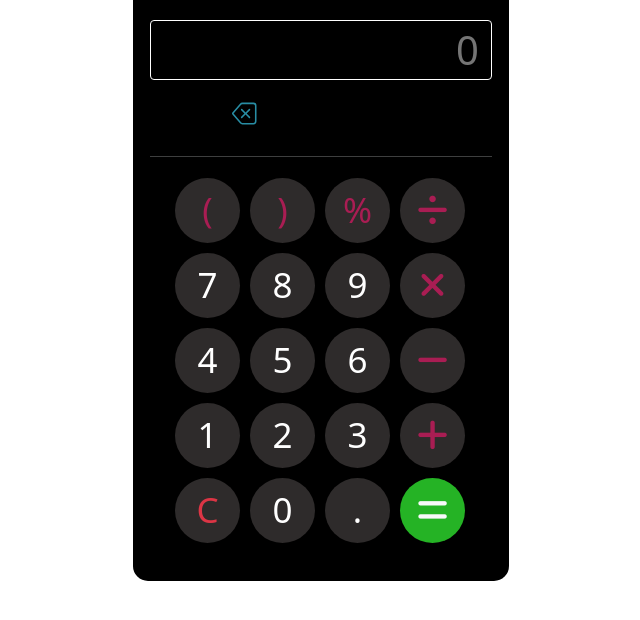
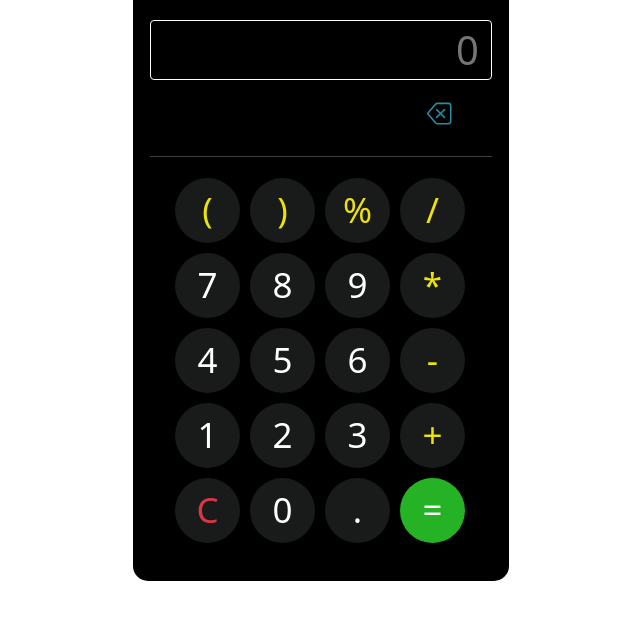
Before and after one commit to Gopika2123/calculator, a plain HTML site: page index.html in a window 1280 px wide. Shown: the part 98-718 px from the top of the page, without its empty margins (319-959 px from the left). Drawn offline with nearby package versions, Linux system fonts and the light colour scheme.

Commit message:
calculator

```diff
--- a/index.html
+++ b/index.html
@@ -40,7 +40,7 @@ background-color:rgb(26, 158, 140);
     height: 65px;
     border-radius: 50%;
     padding-top: 6px;
-    background-color:#2e2b2b ;
+    background-color:#191a1a ;
     color: #ffff;
     font-size: 35px ;
     font-weight: 500;
@@ -52,7 +52,7 @@ background-color:rgb(26, 158, 140);
   }
   .operators{
 
-    color:rgb(169, 29, 83);
+    color:rgb(235, 227, 9);
   }
   .button:hover{
     background-color:#1f2f25 ;
@@ -62,6 +62,7 @@ background-color:rgb(26, 158, 140);
   #backspace{
     color:rgb(40, 141, 164);
     background-color: black;
+    margin-left:200px;
 
   }
   .featureBtn{
@@ -76,8 +77,8 @@ background-color:rgb(26, 158, 140);
 
   }
   .featureBtn:hover{
-    background-color: #20693c;
-    color:rgb(125, 37, 179);
+    background-color: #13a9b1;
+    color:rgb(130, 17, 201);
 
 
   }
@@ -117,35 +118,35 @@ background-color:rgb(26, 158, 140);
               <div class="button operators" onclick="displayNum('(')">(</div>
               <div class="button operators" onclick="displayNum(')')">)</div>
               <div class="button operators" onclick="displayNum('%')">%</div>
-              <div class="button operators" onclick="displayNum('/')"><i class="fa-solid fa-divide"></i></div>
+              <div class="button operators" onclick="displayNum('/')">/</div>
             </div>
 
             <div class="row row-cols-4">
               <div class="button" onclick="displayNum(7)">7</div>
               <div class="button" onclick="displayNum(8)">8</div>
               <div class="button" onclick="displayNum(9)">9</div>
-              <div class="button operators" onclick="displayNum('*')"><i class="fa-sharp fa-solid fa-xmark"></i></div>
+              <div class="button operators" onclick="displayNum('*')">*</div>
             </div>
 
             <div class="row row-cols-4">
               <div class="button" onclick="displayNum(4)">4</i></div>
               <div class="button" onclick="displayNum(5)">5</div>
               <div class="button" onclick="displayNum(6)">6</div>
-              <div class="button operators" onclick="displayNum('-')"><i class="fa-sharp fa-solid fa-minus"></i></div>
+              <div class="button operators" onclick="displayNum('-')">-</div>
             </div>
 
             <div class="row row-cols-4">
               <div class="button" onclick="displayNum(1)">1</div>
               <div class="button" onclick="displayNum(2)">2</div>
               <div class="button" onclick="displayNum(3)">3</div>
-              <div class="button operators" onclick="displayNum('+')"><i class="fa-sharp fa-solid fa-plus"></i></div>
+              <div class="button operators" onclick="displayNum('+')">+</div>
             </div>
 
             <div class="row row-cols-4 mb-3">
               <div class="button text-danger" onclick="clearBox1()">C</div>
               <div class="button" onclick="displayNum(0)">0</div>
               <div class="button" onclick="displayNum('.')">.</i></div>
-              <div class="button operators text-light" onclick="Calculate()" style="background-color:rgb(37, 179, 37);"><i class="fa-sharp fa-solid fa-equals"></i></div>
+              <div class="button operators text-light" onclick="Calculate()" style="background-color:rgb(37, 179, 37);">=</div>
             </div>
           </div>
           <!-- <a href="#" class="btn btn-primary mt-3">Go somewhere</a> -->
--- a/style.css
+++ b/style.css
@@ -117,7 +117,7 @@ body{
   }
 
   .featureBtn:hover{
-    background-color: #1f2f25;
+    background-color: #1f2e2f;
     color:rgb(37, 179, 37);
   }
 
```
